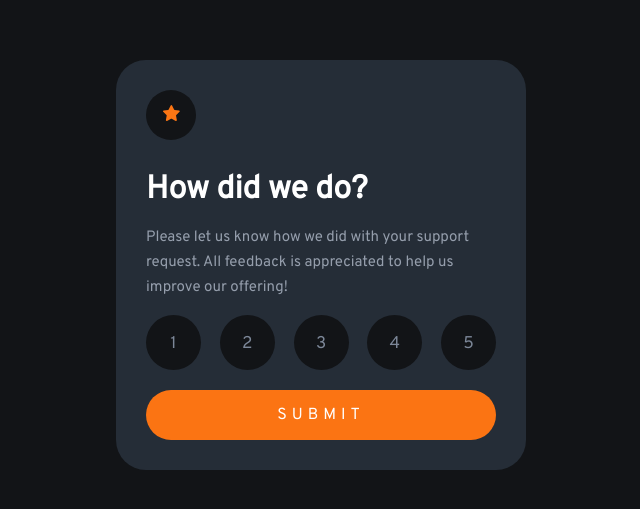
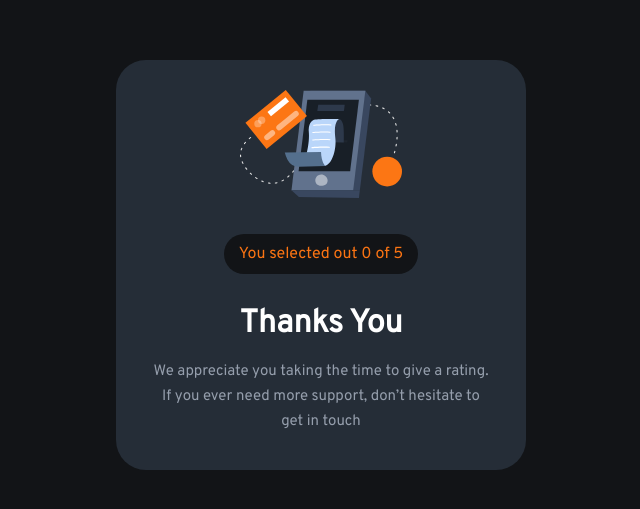
Before and after one commit to TaysonGermano/Ratings-Component, a React (Create React App) app: page /thankyou in a window 1280 px wide. Shown: the part 135-644 px from the top of the page, without its empty margins (319-959 px from the left). Built offline with nearby package versions, Linux system fonts and the light colour scheme.

Commit message:
thanks you route added

```diff
--- a/package.json
+++ b/package.json
@@ -8,6 +8,7 @@
     "@testing-library/user-event": "^13.5.0",
     "react": "^18.1.0",
     "react-dom": "^18.1.0",
+    "react-router-dom": "^6.3.0",
     "react-scripts": "5.0.1",
     "styled-components": "^5.3.5",
     "web-vitals": "^2.1.4"
--- a/src/App.js
+++ b/src/App.js
@@ -1,10 +1,18 @@
 import RatingsCard from "./Components/RatingCard";
+import { BrowserRouter as Router, Routes, Route } from "react-router-dom";
+import ThankYou from "./Components/ThankYou";
+import Ratings from "./Context/Ratings";
 
 function App() {
   return (
-    <>
-      <RatingsCard />
-    </>
+    <Router>
+      <Ratings>
+        <Routes>
+          <Route path="/" element={<RatingsCard />} />
+          <Route path="/thankyou" element={<ThankYou />} />
+        </Routes>
+      </Ratings>
+    </Router>
   );
 }
 
--- /dev/null
+++ b/src/Components/Card.js
@@ -0,0 +1,13 @@
+import styled from "styled-components";
+
+const Card = styled.div`
+  width: 350px;
+  height: 350px;
+  margin: 0 auto;
+  border-radius: 30px;
+  background-color: var(--Dark-Blue);
+  padding: 30px;
+  color: var(--White);
+`;
+
+export default Card;
--- a/src/Components/RatingCard.js
+++ b/src/Components/RatingCard.js
@@ -1,27 +1,18 @@
 import styled from "styled-components";
+import Card from "./Card";
 import icon from "../Images/icon-star.svg";
 import RattingsButtons from "./RatingsButtons";
 import Ratings from "../Context/Ratings";
 
-const StyledRatings = styled.div`
-  width: 350px;
-  height: 350px;
-  margin: 0 auto;
-  border-radius: 30px;
-  background-color: var(--Dark-Blue);
-  padding: 30px;
-  color: var(--White);
+const Heading = styled.h1`
+  margin-bottom: 15px;
+`;
 
-  & p {
-    color: var(--Light-Grey);
-    margin-bottom: 15px;
-    font-size: 15px;
-    line-height: 25px;
-  }
-
-  & h1 {
-    margin-bottom: 15px;
-  }
+const Paragraph = styled.p`
+  color: var(--Light-Grey);
+  margin-bottom: 15px;
+  font-size: 15px;
+  line-height: 25px;
 `;
 
 const StyledIcon = styled.span`
@@ -38,19 +29,19 @@ const StyledIcon = styled.span`
 
 function RatingsCard(props) {
   return (
-    <StyledRatings>
+    <Card>
       <StyledIcon>
         <img src={icon} alt="star" />
       </StyledIcon>
-      <h1>How did we do?</h1>
-      <p>
+      <Heading>How did we do?</Heading>
+      <Paragraph>
         Please let us know how we did with your support request. All feedback is
         appreciated to help us improve our offering!
-      </p>
+      </Paragraph>
       <Ratings>
         <RattingsButtons />
       </Ratings>
-    </StyledRatings>
+    </Card>
   );
 }
 
--- a/src/Components/RatingsButtons.js
+++ b/src/Components/RatingsButtons.js
@@ -1,5 +1,5 @@
 import styled from "styled-components";
-import { useContext } from "react";
+import { useContext, useState } from "react";
 import { AddRatings } from "../Context/Ratings";
 
 const Flex = styled.div`
@@ -9,7 +9,7 @@ const Flex = styled.div`
 
 const Button = styled.span`
   background-color: ${(props) =>
-    props.btnColor ? "hsl(25, 97%, 53%)" : "hsl(216, 12%, 8%)"};
+    props.btnColor ? "var(--Orange)" : "var(--primary)"};
   display: block;
   width: 55px;
   height: 55px;
@@ -17,7 +17,8 @@ const Button = styled.span`
   text-align: center;
   padding: 18px 0;
   border-radius: 100px;
-  color: var(--Medium-Grey);
+  color: ${(props) =>
+    props.btnColor ? "#fff" : "vgit add ,.ar(--Medium-Grey)"};
   font-size: 17px;
   cursor: pointer;
   transition: all 200ms ease-in-out;
@@ -49,10 +50,22 @@ const Submmit = styled.a`
 
 const RattingsButtons = (props) => {
   const { SetRate } = useContext(AddRatings);
+  const [active, setActive] = useState({});
+
   const btn = [];
+
+  function SubmitChange(num) {
+    SetRate(num);
+    setActive({ [num]: true });
+  }
+
   for (let i = 1; i < 6; i++) {
     btn.push(
-      <Button onClick={() => SetRate(i)} key={`btn-${i}`}>
+      <Button
+        onClick={() => SubmitChange(i)}
+        key={`btn-${i}`}
+        btnColor={active[i]}
+      >
         {i}
       </Button>
     );
--- a/src/Components/ThankYou.js
+++ b/src/Components/ThankYou.js
@@ -0,0 +1,58 @@
+import styled from "styled-components";
+import image from "../Images/illustration-thank-you.svg";
+import { useContext } from "react";
+import Card from "./Card";
+import { AddRatings } from "../Context/Ratings";
+
+const Centered = styled.div`
+  text-align: center;
+`;
+const ImageWrapper = styled.div`
+  text-align: center;
+  margin-bottom: 30px;
+`;
+
+const Message = styled.span`
+  display: inline-block;
+  color: var(--Orange);
+  background-color: var(--primary);
+  text-align: center;
+  padding: 10px 15px;
+  border-radius: 50px;
+  margin-bottom: 30px;
+`;
+
+const Heading = styled.h1`
+  margin-bottom: 15px;
+`;
+
+const Paragraph = styled.p`
+  color: var(--Light-Grey);
+  margin-bottom: 15px;
+  font-size: 15px;
+  line-height: 25px;
+  width: 340px;
+  margin: 0 auto;
+`;
+
+const ThankYou = (props) => {
+  const { ratings } = useContext(AddRatings);
+
+  return (
+    <Card>
+      <Centered>
+        <ImageWrapper>
+          <img src={image} alt="thank you" />
+        </ImageWrapper>
+        <Message>You selected out {ratings} of 5</Message>
+        <Heading>Thanks You</Heading>
+        <Paragraph>
+          We appreciate you taking the time to give a rating. If you ever need
+          more support, don’t hesitate to get in touch
+        </Paragraph>
+      </Centered>
+    </Card>
+  );
+};
+
+export default ThankYou;
```
Also changed, not shown: 1 other file (tests, documents, lock files or other folders).
